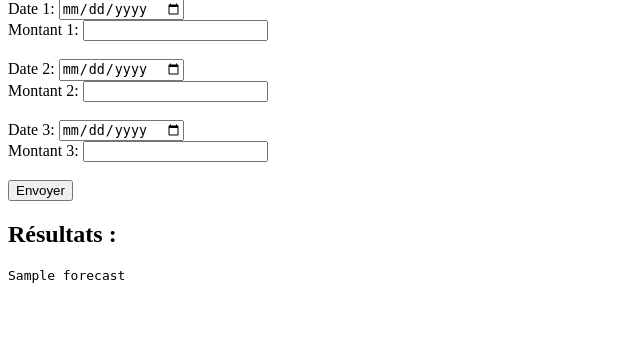
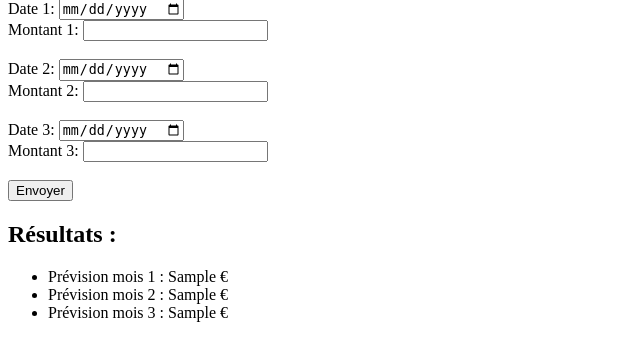
Before and after one commit to dalucyah-tech/vente-visible-forecast, a Python web app: template templates/form.html in a window 1280 px wide. Shown: the part 81-442 px from the top of the page, without its empty margins (0-640 px from the left). Run offline with Jinja, Linux system fonts and the light colour scheme; the template is opened without the code that fills it: most values are stand-ins (such as "Sample title", 1, 10 or a date in 2020).

Commit message:
Update form.html

```diff
--- a/templates/form.html
+++ b/templates/form.html
@@ -21,8 +21,13 @@
     </form>
 
     {% if forecast %}
-        <h2>Résultats :</h2>
-        <pre>{{ forecast }}</pre>
-    {% endif %}
+  <h2>Résultats :</h2>
+  <ul>
+    <li>Prévision mois 1 : {{ forecast["next_month_1"] }} €</li>
+    <li>Prévision mois 2 : {{ forecast["next_month_2"] }} €</li>
+    <li>Prévision mois 3 : {{ forecast["next_month_3"] }} €</li>
+  </ul>
+{% endif %}
+
 </body>
 </html>
```
